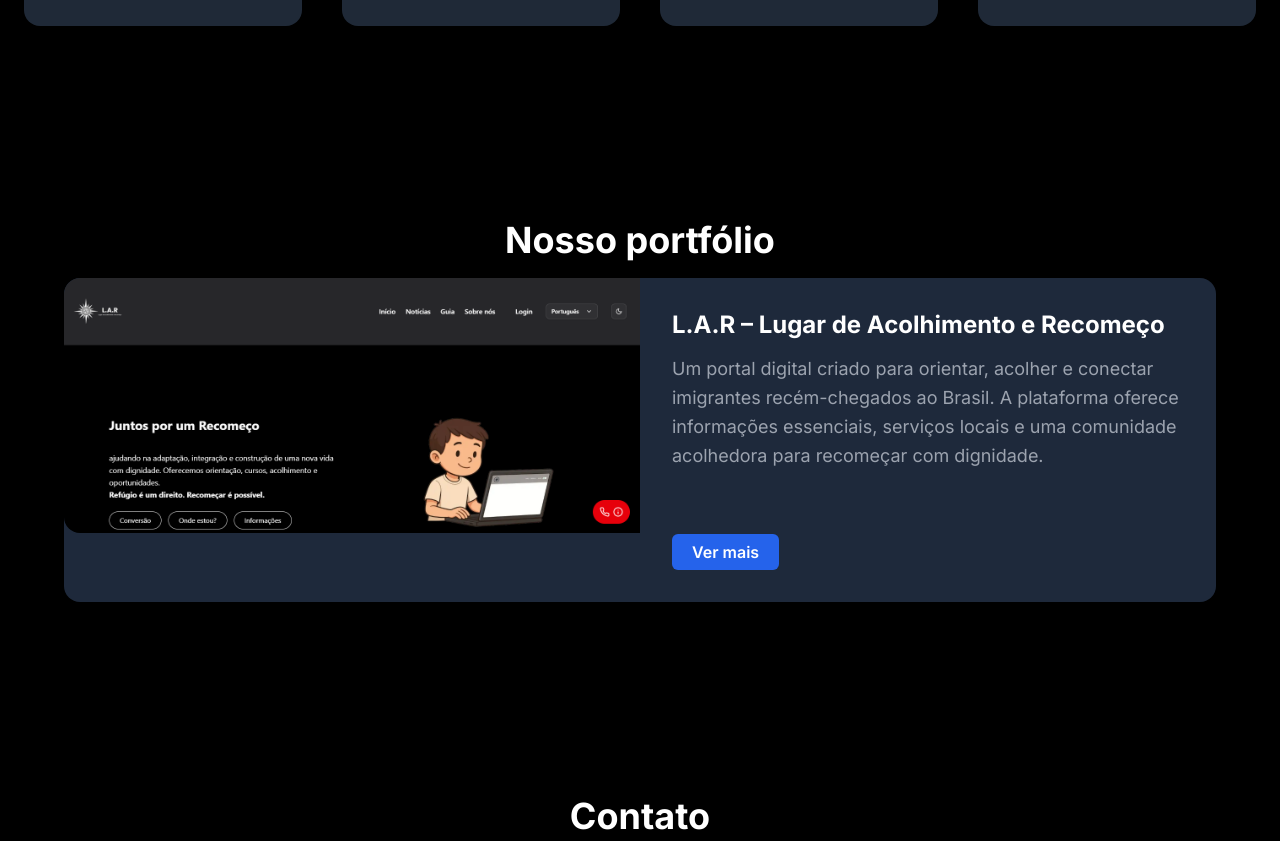
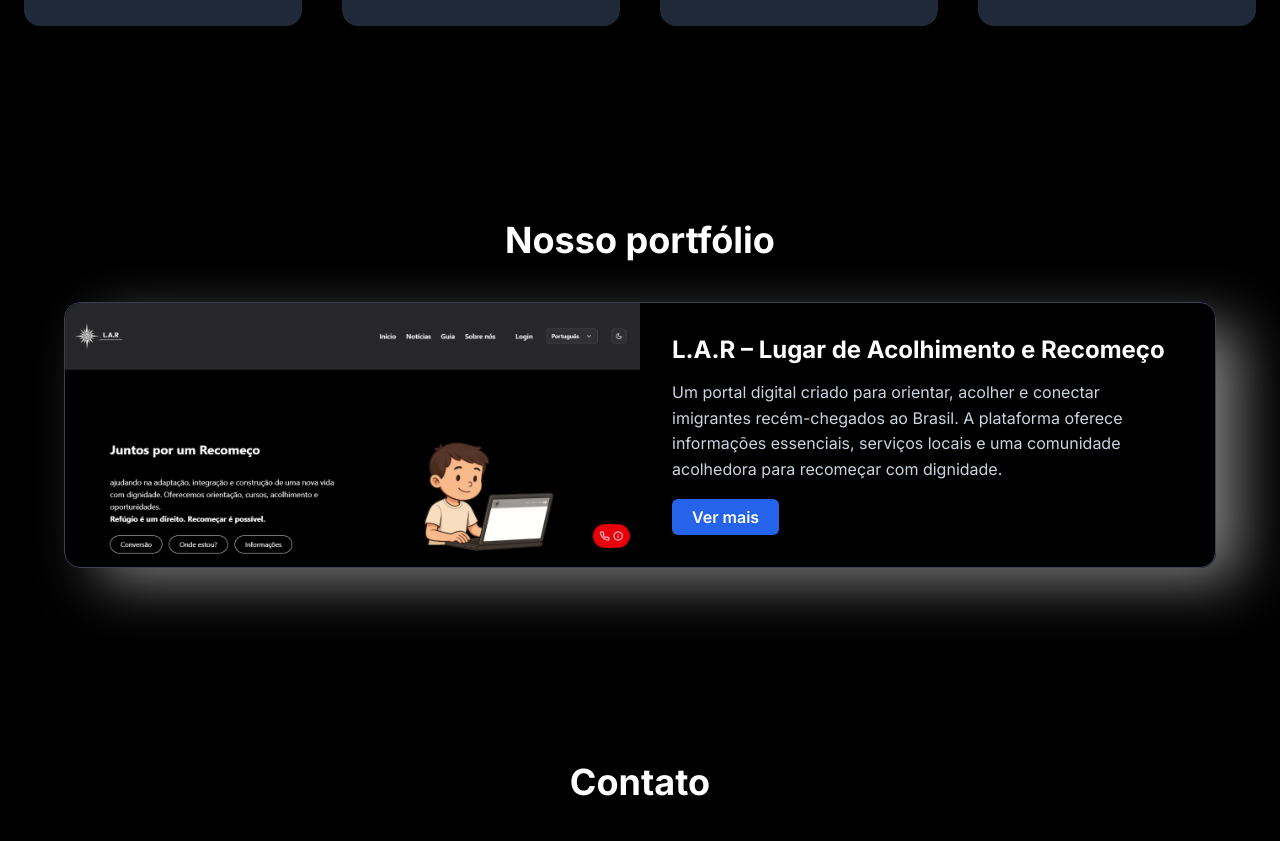
Before and after one commit to Frnzdev/globalcore, a plain HTML site: page index.html in a window 1280 px wide. Shown: the part 2240-3081 px from the top of the page. Drawn offline with Linux system fonts and the light colour scheme.

Commit message:
new style for card

```diff
--- a/assests/css/style.css
+++ b/assests/css/style.css
@@ -11,7 +11,7 @@
 body {
   font-family: "Inter", sans-serif;
   background-color: #f4f9fb;
-  color: #4b5563; /* text-gray-800 */
+  color: white;
   overflow-x: hidden;
 }
 
@@ -374,38 +374,21 @@ nav a:hover {
 
 /*seção de projetos da empresa*/
 #projeto {
-  padding: 6rem 1.5rem;
-  background-color: black;
-  text-align: center;
-  color: #d1d5db;
-}
-
-#projeto h2 {
-  font-size: 2.25rem;
-  font-weight: 700;
-  margin-bottom: 1rem;
-  color: white;
-}
-
-#projeto p {
-  font-size: 1.125rem;
-  margin-bottom: 3rem;
-  color: #9ca3af;
-  max-width: 48rem;
-  margin-left: auto;
-  margin-right: auto;
-}
-
-/* Card do projeto */
-#projeto {
   background-color: black;
   padding: 6rem 1.5rem;
   text-align: center;
 }
-
+.portH2 {
+  padding-bottom: 40px;
+  font-size: 2.25rem; /* text-4xl */
+  font-weight: 700;
+}
 .projeto-card {
-  background-color: #1e293b; /* slate-800 */
   border-radius: 1rem;
+  border: 1px solid #374151;
+  box-shadow: 29px 18px 59px -6px rgba(255, 255, 255, 0.51);
+  -webkit-box-shadow: 29px 18px 59px -6px rgba(255, 255, 255, 0.51);
+  -moz-box-shadow: 29px 18px 59px -6px rgba(255, 255, 255, 0.51);
   overflow: hidden;
   display: flex;
   flex-direction: column;
@@ -420,6 +403,7 @@ nav a:hover {
   width: 100%;
   height: auto;
   object-fit: contain;
+  object-position: center;
   background-color: #0f172a;
   border-top-left-radius: 1rem;
   border-top-right-radius: 1rem;
@@ -467,18 +451,25 @@ nav a:hover {
 @media (min-width: 768px) {
   .projeto-card {
     flex-direction: row;
+    height: auto;
+    align-items: stretch; /* força os dois lados a terem mesma altura */
   }
 
   .projeto-card img {
     width: 50%;
     height: 100%;
     object-fit: cover;
+    object-position: center;
     border-top-right-radius: 0;
     border-bottom-left-radius: 1rem;
   }
 
   .projeto-conteudo {
     width: 50%;
+    padding: 2rem;
+    display: flex;
+    flex-direction: column;
+    justify-content: center;
   }
 }
 
--- a/index.html
+++ b/index.html
@@ -184,7 +184,7 @@
       </div>
     </section>
     <section id="projeto">
-      <h2>Nosso portfólio</h2>
+      <h1 class="portH2">Nosso portfólio</h1>
       <div class="projeto-card">
         <img
           src="./assests/images/larHomePage.png"
```
